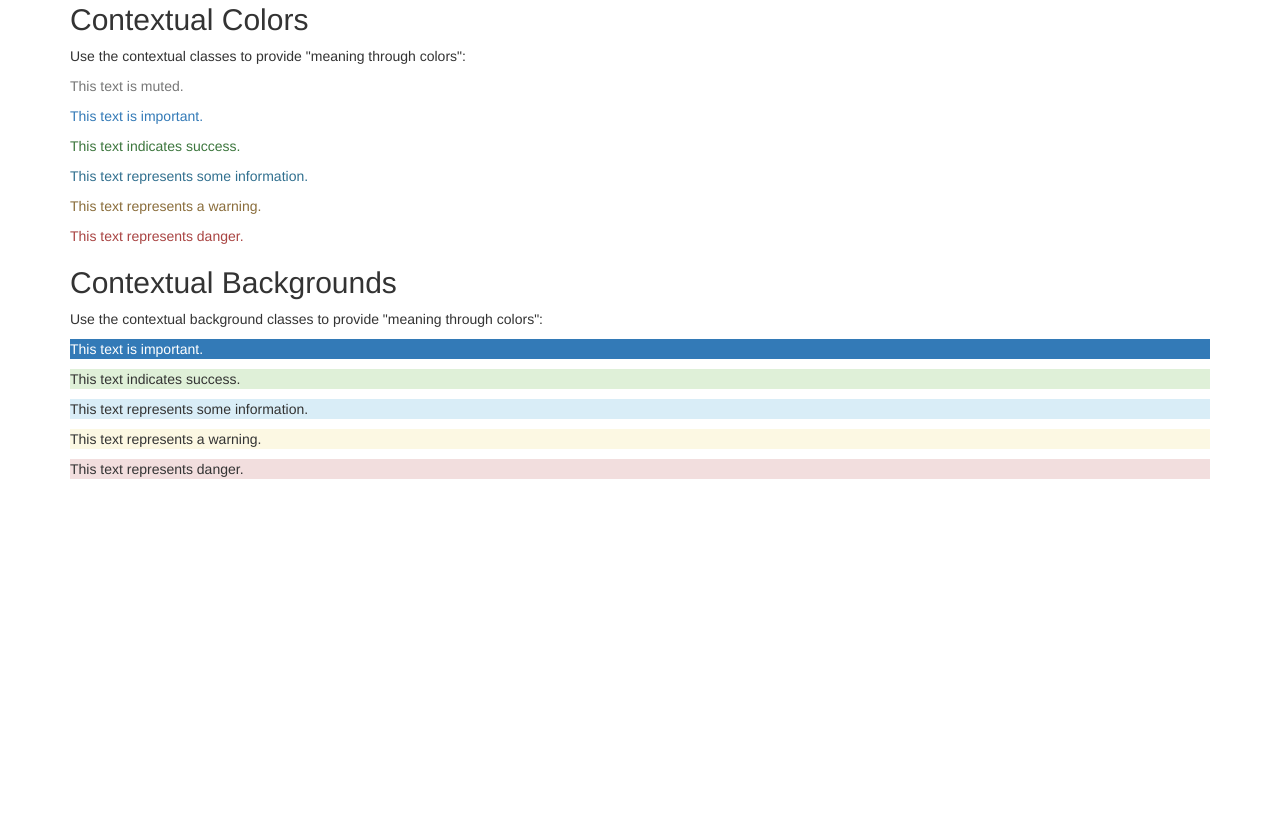
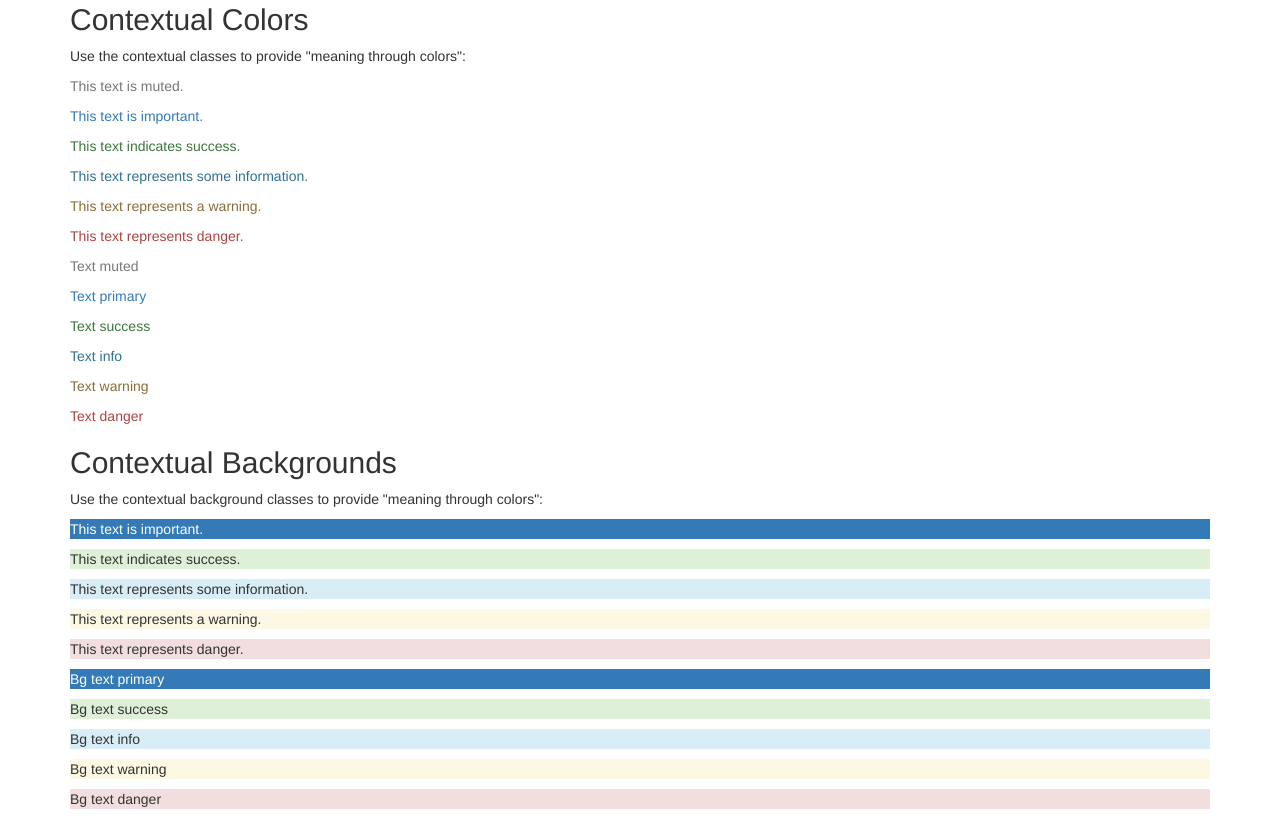
Before and after one commit to santoshborate/bootstrap, a plain HTML site: page grid.html in a window 1280 px wide. Shown: the part 374-1193 px from the top of the page. Before the commit the page ends 863 px from the top, so only its background shows below. Drawn offline with nearby package versions, Linux system fonts and the light colour scheme.

Commit message:
text color and background colour

```diff
--- a/grid.html
+++ b/grid.html
@@ -40,6 +40,13 @@
     <p class="text-warning">This text represents a warning.</p>
     <p class="text-danger">This text represents danger.</p>
 
+    <p class="text-muted"> Text muted</p>
+    <p class="text-primary">Text primary</p>
+    <p class="text-success">Text success</p>
+    <p class="text-info">Text info</p>
+    <p class="text-warning">Text warning</p>
+    <p class="text-danger">Text danger</p>
+
     <h2>Contextual Backgrounds</h2>
     <p>Use the contextual background classes to provide "meaning through colors":</p>
     <p class="bg-primary">This text is important.</p>
@@ -47,6 +54,12 @@
     <p class="bg-info">This text represents some information.</p>
     <p class="bg-warning">This text represents a warning.</p>
     <p class="bg-danger">This text represents danger.</p>
+
+    <p class="bg-primary">Bg text primary</p>
+    <p class="bg-success">Bg text success</p>
+    <p class="bg-info">Bg text info</p>
+    <p class="bg-warning">Bg text warning</p>
+    <p class="bg-danger">Bg text danger</p>
 </div>
 
 </body>
```
